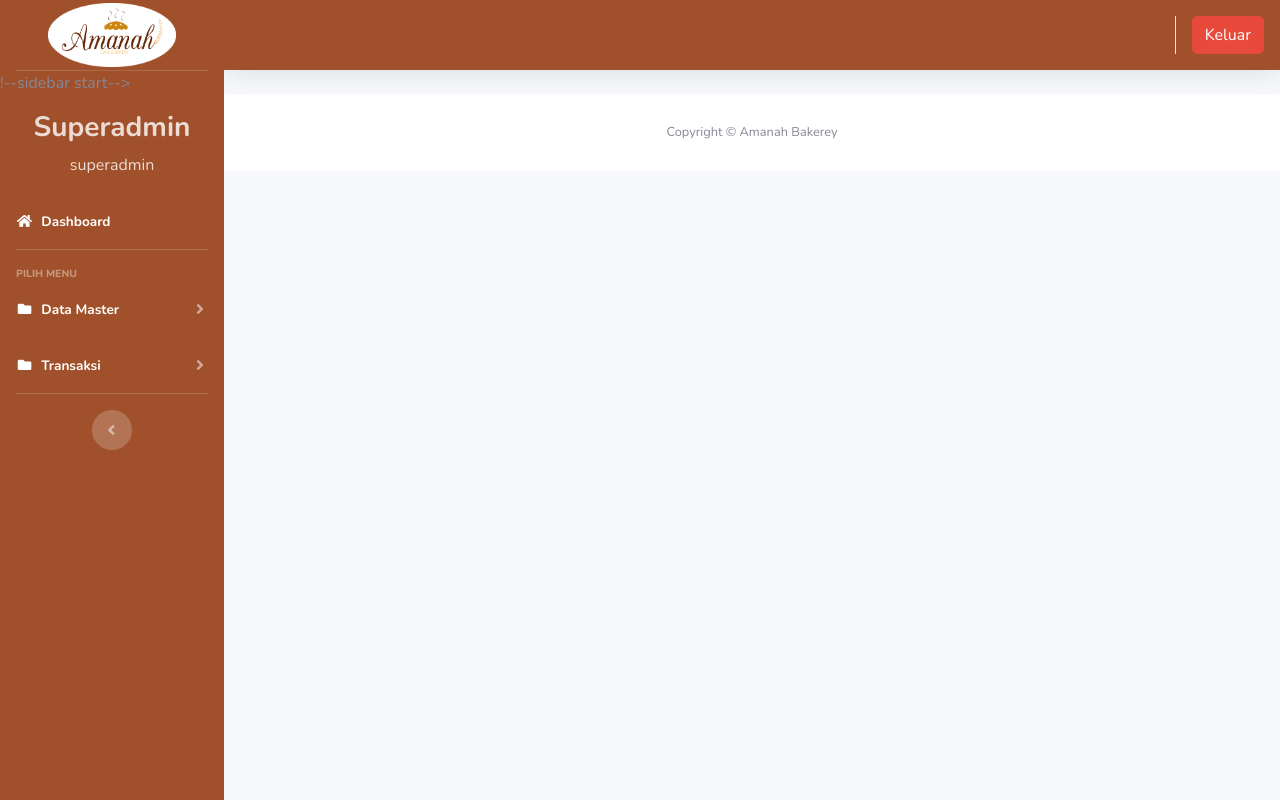
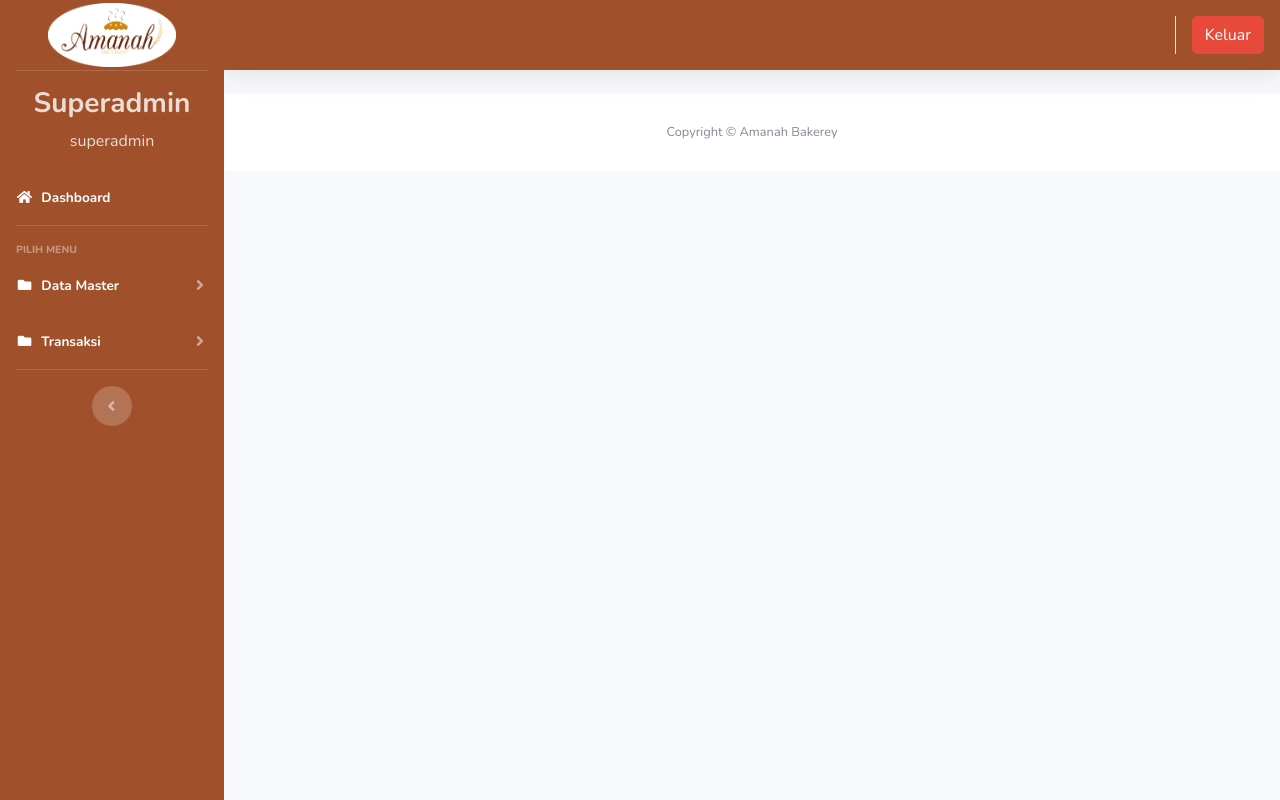
Before and after one commit to SatrioPb/Inventory, a PHP site: page /index_petugas.php?page=1 in a window 1280 px wide. Run offline with PHP 8.4, Linux system fonts and the light colour scheme; a user stored in the database is signed in; data comes from the database, SQL or seed files in the repository; data that the repository does not hold is empty.

Commit message:
aowjjskaksjd

```diff
--- a/home_admin.php
+++ b/home_admin.php
@@ -35,7 +35,7 @@
     </div>
 
 
-    <div class="col-xl-3 col-md-6 mb-4">
+    <!-- <div class="col-xl-3 col-md-6 mb-4">
       <div class="card border-left-info shadow h-100 py-2">
         <div class="card-body">
           <div class="row no-gutters align-items-center">
@@ -59,7 +59,7 @@
           </div>
         </div>
       </div>
-    </div>
+    </div> -->
 
 
     <!-- Earnings (Monthly) Card Example -->
--- a/index_petugas.php
+++ b/index_petugas.php
@@ -76,7 +76,7 @@ if (empty($_SESSION['petugas'])) {
 
 
 
-      !--sidebar start-->
+      <!--sidebar start-->
 
       <li class="nav-item ">
         <a class="nav-link">
```
Also changed, not shown: img/logo/logo.png.
